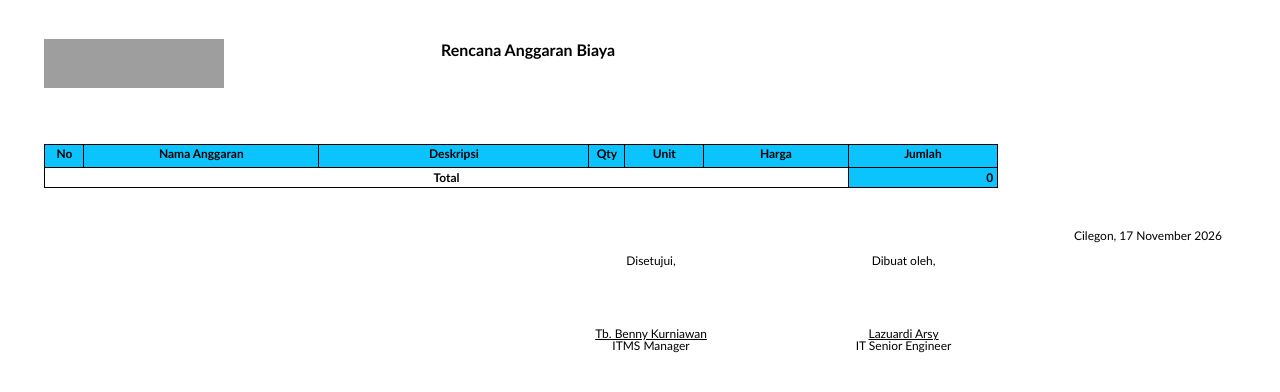
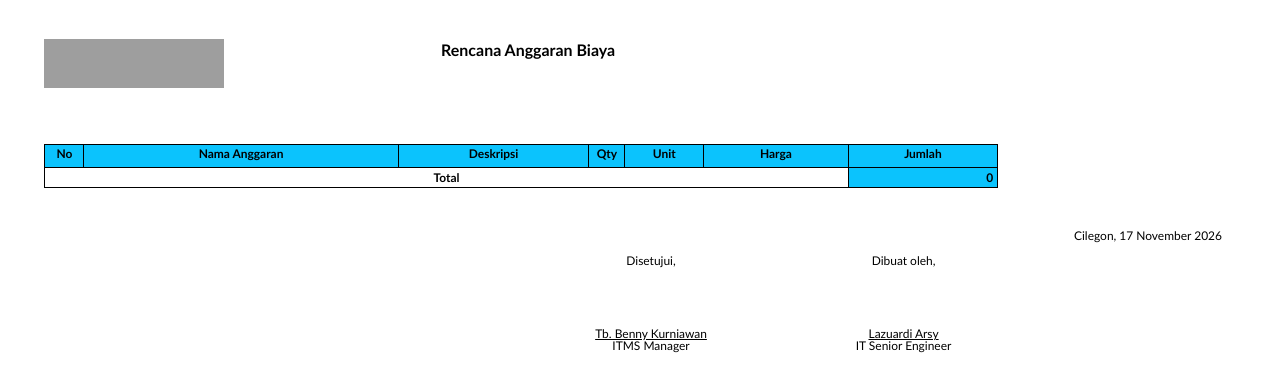
Before and after one commit to biankazahirra/itms-one, a Laravel app: template resources/views/documents/rab-pdf.blade.php in a window 1280 px wide. Shown: the top 392 px of the page. Run offline with Laravel 12, Linux system fonts and the light colour scheme; the template is opened without the code that fills it, so the values that code supplies are empty; parts of the project's set-up code (start-up, migrations or seed data) failed here and were passed over; grey boxes are pictures that could not be loaded.

Commit message:
fix: widen RAB Nama Anggaran column and narrow Deskripsi

```diff
--- a/resources/views/documents/rab-pdf.blade.php
+++ b/resources/views/documents/rab-pdf.blade.php
@@ -80,8 +80,8 @@
         }
 
         th.no { width: 4.09%; }
-        th.name { width: 24.67%; }
-        th.description { width: 28.34%; }
+        th.name { width: 33%; }
+        th.description { width: 20.01%; }
         th.qty { width: 3.77%; }
         th.unit { width: 8.28%; }
         th.price { width: 15.16%; }
```
